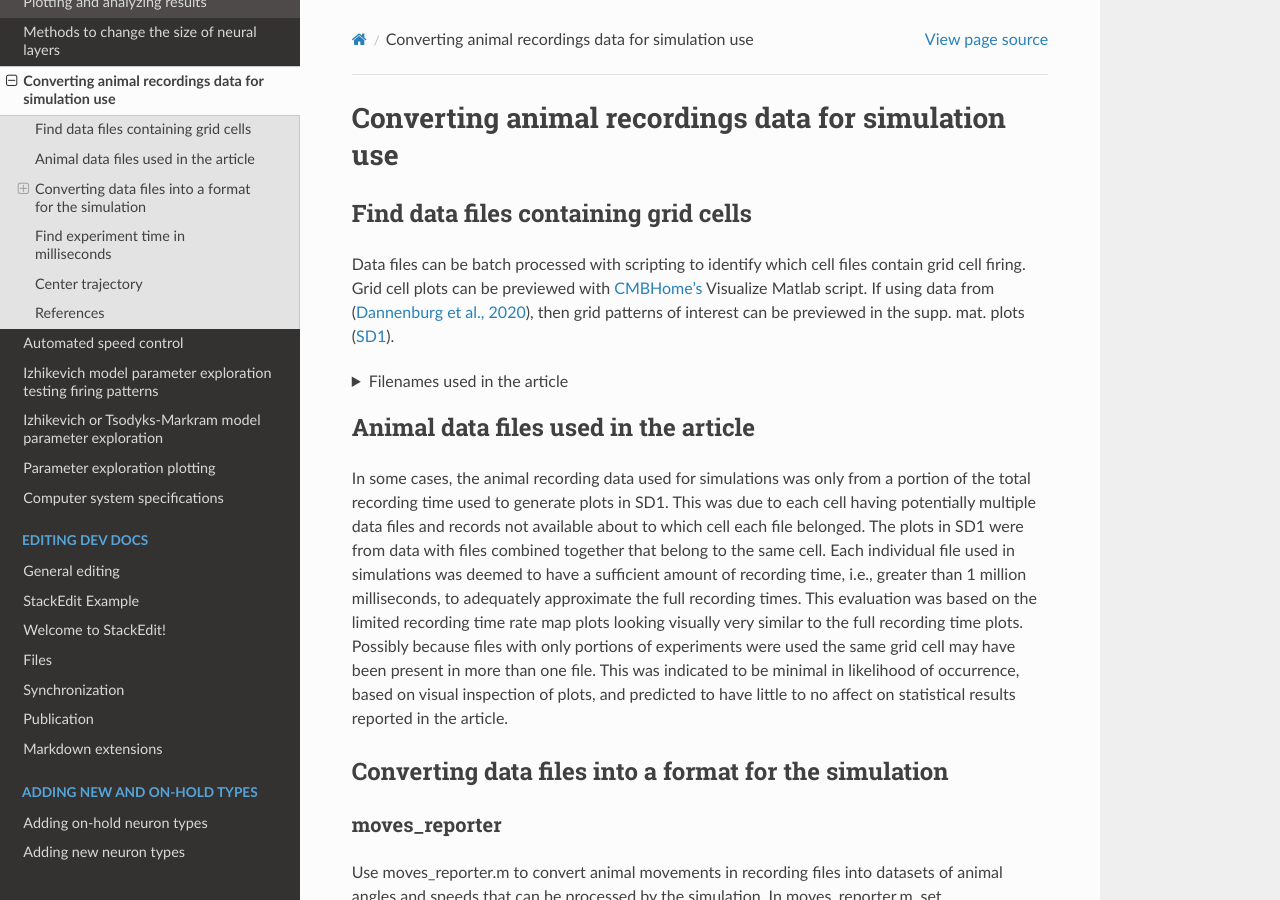
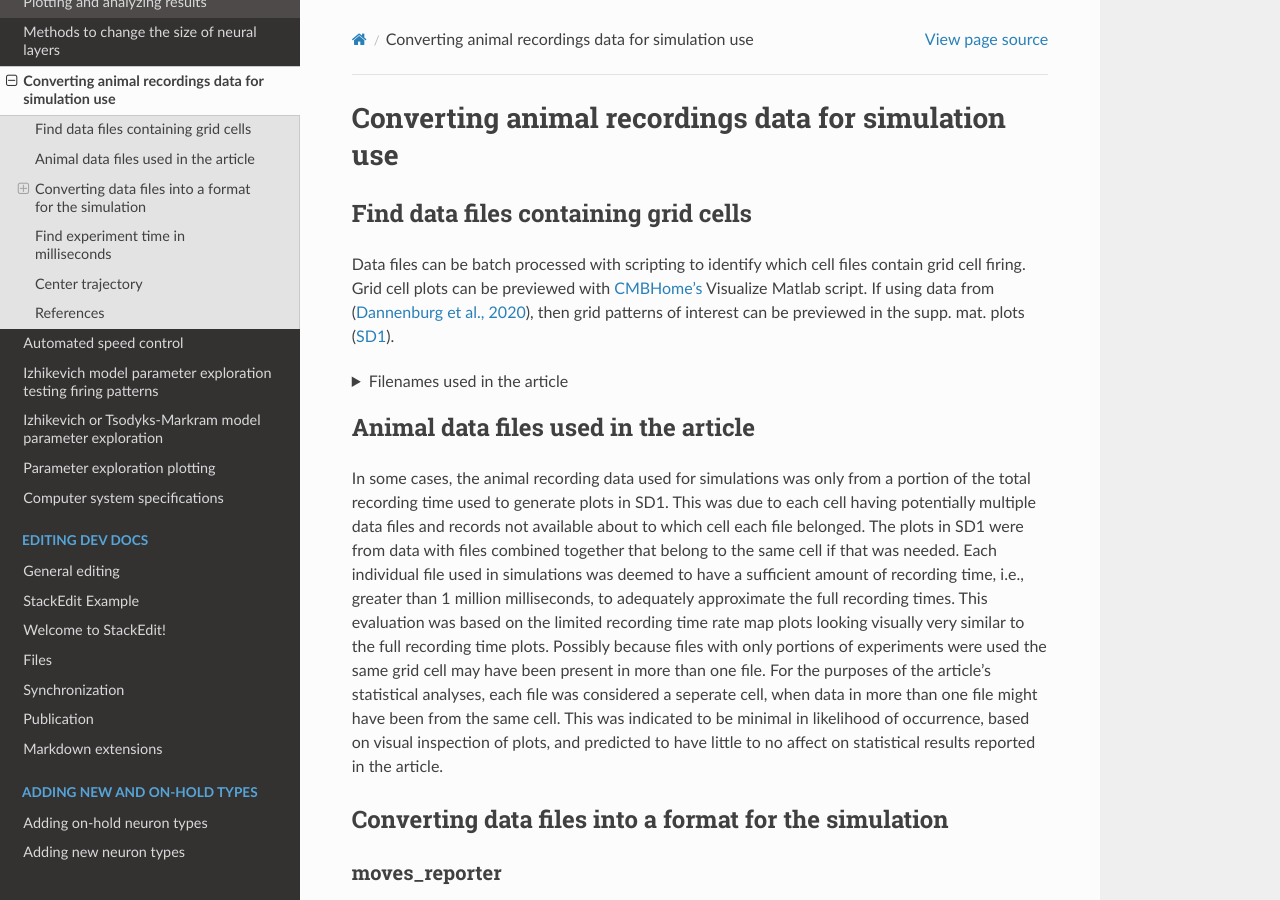
Before and after one commit to Hippocampome-Org/hco_dev_docs, a Sphinx documentation site: the page built from docs/spatial_nav/moves_converter.md, in a window 1280 px wide and 900 px high. Built offline with Sphinx 7.4.7 and the Read the Docs theme 2.0.0, drawn with Linux system fonts in a browser that asks for light colours.

Commit message:
added to animal recordings data conversion doc

```diff
--- a/docs/spatial_nav/moves_converter.md
+++ b/docs/spatial_nav/moves_converter.md
@@ -16,7 +16,7 @@ In the article's Fig 2., filenames used for experiments were:
 
 ## Animal data files used in the article
 
-In some cases, the animal recording data used for simulations was only from a portion of the total recording time used to generate plots in SD1. This was due to each cell having potentially multiple data files and records not available about to which cell each file belonged. The plots in SD1 were from data with files combined together that belong to the same cell. Each individual file used in simulations was deemed to have a sufficient amount of recording time, i.e., greater than 1 million milliseconds, to adequately approximate the full recording times. This evaluation was based on the limited recording time rate map plots looking visually very similar to the full recording time plots. Possibly because files with only portions of experiments were used the same grid cell may have been present in more than one file. This was indicated to be minimal in likelihood of occurrence, based on visual inspection of plots, and predicted to have little to no affect on statistical results reported in the article.
+In some cases, the animal recording data used for simulations was only from a portion of the total recording time used to generate plots in SD1. This was due to each cell having potentially multiple data files and records not available about to which cell each file belonged. The plots in SD1 were from data with files combined together that belong to the same cell if that was needed. Each individual file used in simulations was deemed to have a sufficient amount of recording time, i.e., greater than 1 million milliseconds, to adequately approximate the full recording times. This evaluation was based on the limited recording time rate map plots looking visually very similar to the full recording time plots. Possibly because files with only portions of experiments were used the same grid cell may have been present in more than one file. For the purposes of the article's statistical analyses, each file was considered a seperate cell, when data in more than one file might have been from the same cell. This was indicated to be minimal in likelihood of occurrence, based on visual inspection of plots, and predicted to have little to no affect on statistical results reported in the article.
 
 ## Converting data files into a format for the simulation
 
```
